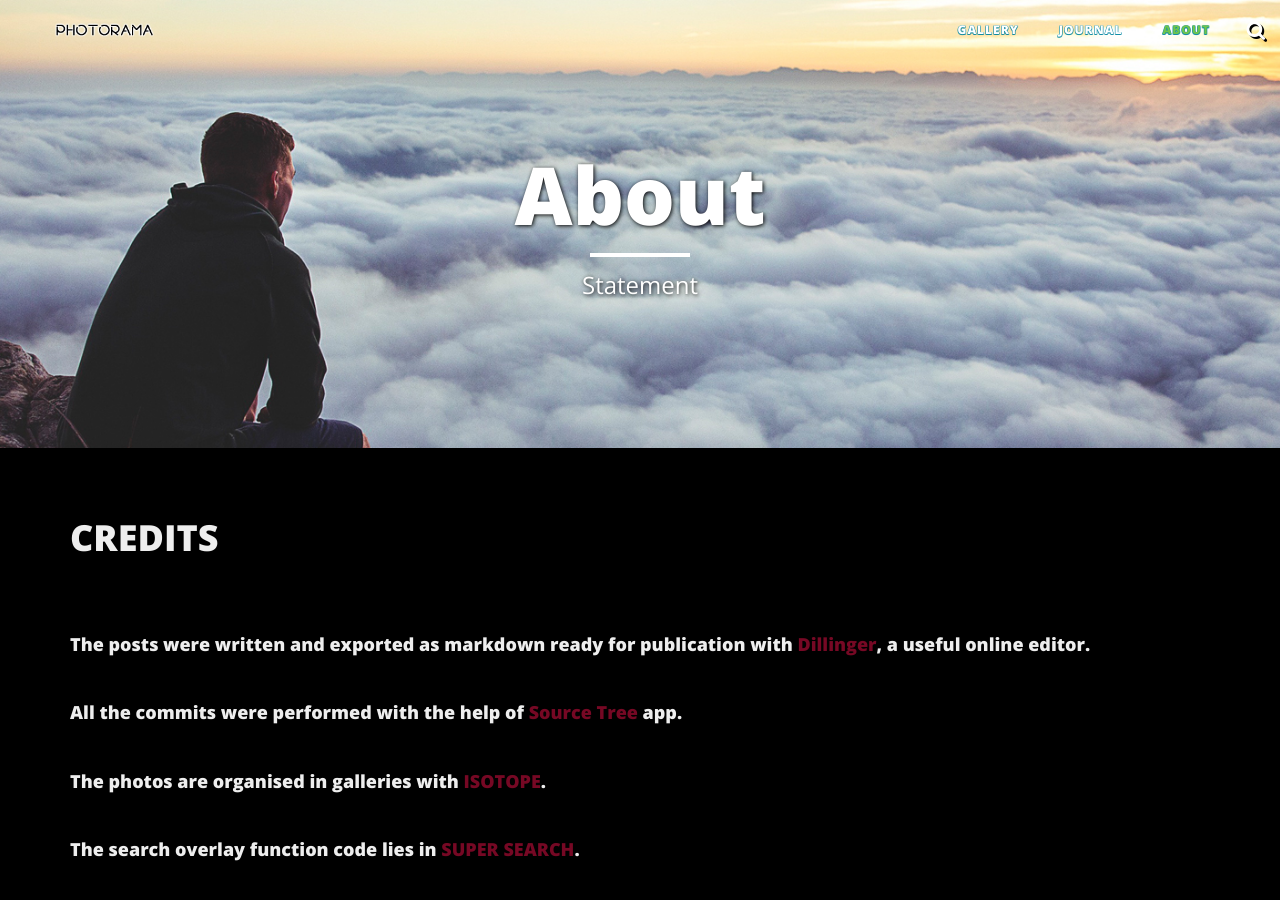
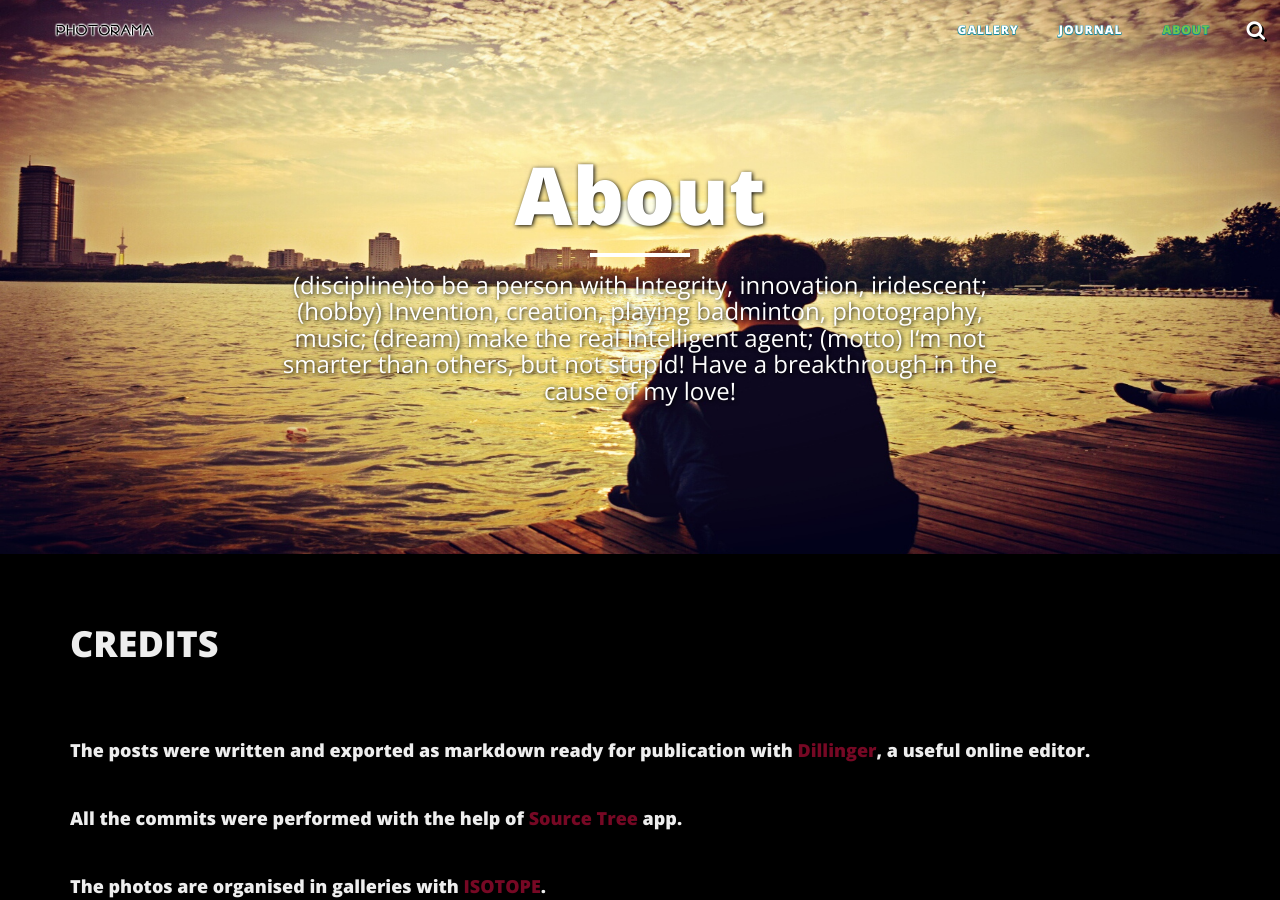
Before and after one commit to antsfamily/lovely, a Jekyll site: the page built from about/index.html, in a window 1280 px wide and 900 px high. Built offline with Jekyll 4.4.1, drawn with Linux system fonts in a browser that asks for light colours; nearby versions of some CDN libraries.

Commit message:
update about

```diff
--- a/about/index.html
+++ b/about/index.html
@@ -1,10 +1,12 @@
 ---
 layout: page
 title: "About"
-description: "Statement"
+description: "(discipline)to be a person with Integrity, innovation, iridescent; (hobby) Invention, creation, playing badminton, photography, music; (dream) make the real Intelligent agent; (motto) I‘m not smarter than others, but not stupid! Have a breakthrough in the cause of my love!"
 active: about
 header-img: "img/about-bg.jpg"
 ---
+
+
 
 <h1>CREDITS</h1>
 <br>
```
Also changed, not shown: img/about-bg (copy).jpg (added), img/about-bg.jpg.
